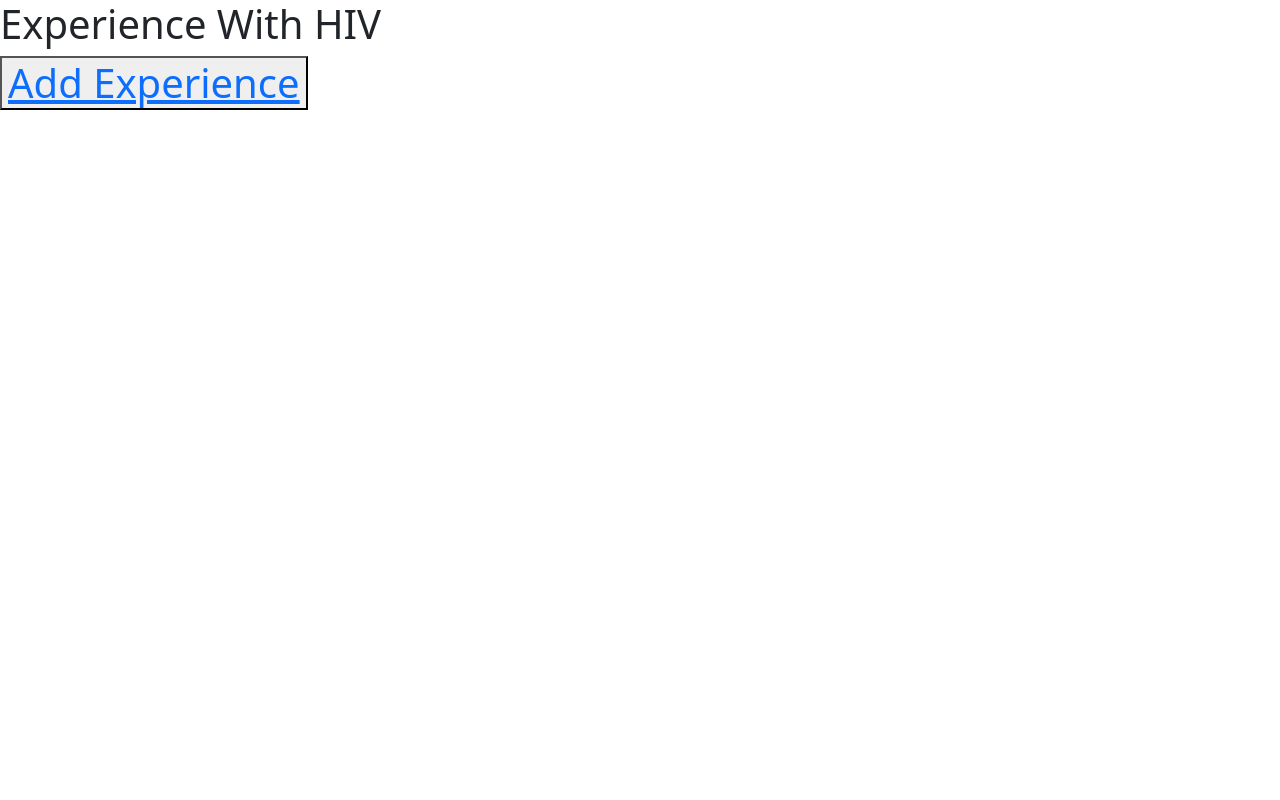
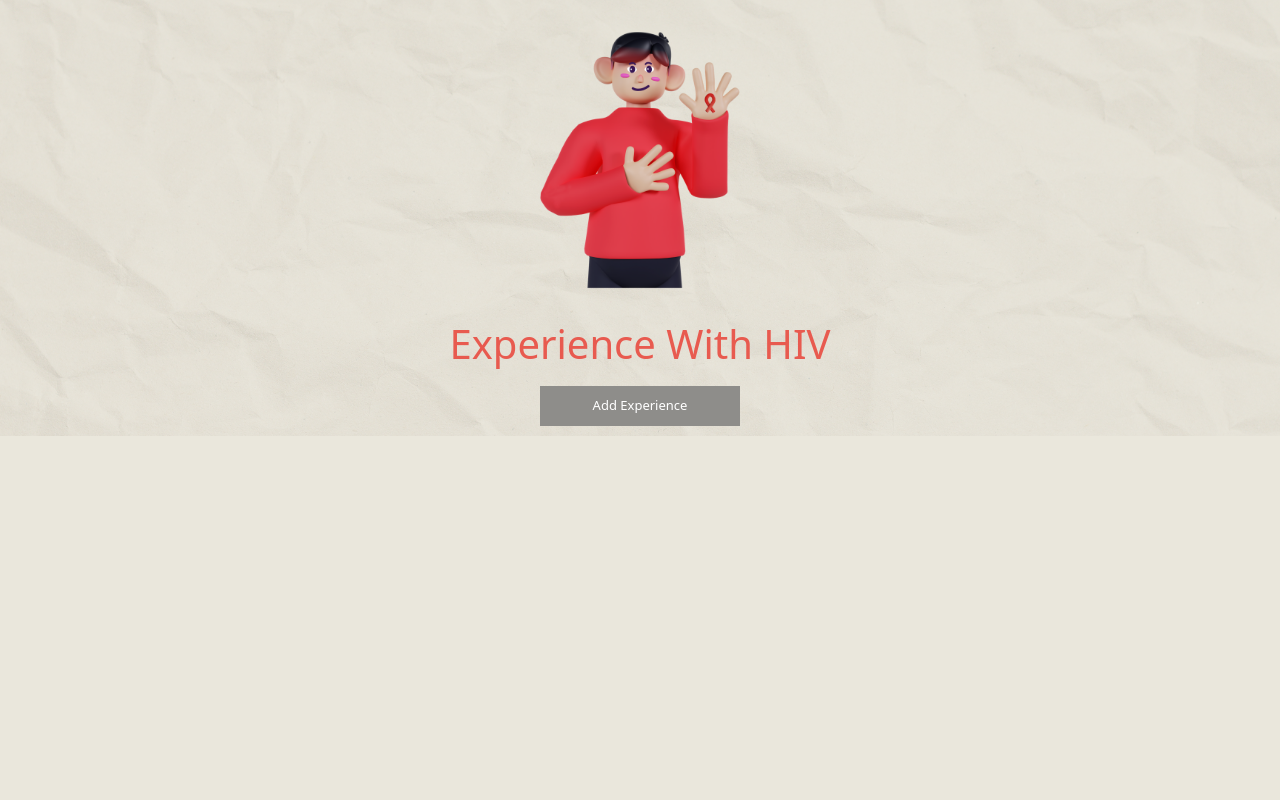
Before and after one commit to Emilicos/D04-PBP, a Django app: page /experience/ in a window 1280 px wide. Run offline with Django 4.2, Linux system fonts and the light colour scheme; data that the repository does not hold is empty.

Commit message:
fix & design feature

```diff
--- a/Experience/models.py
+++ b/Experience/models.py
@@ -4,6 +4,7 @@ from django.contrib.auth.models import User
 # Create your models here.
 class Experience(models.Model):
     user = models.ForeignKey(User, on_delete = models.CASCADE, blank = True, null=True)
+    username=models.TextField(max_length=200, default="carlene")
     posted = models.DateTimeField(auto_now_add=True)
     title = models.CharField(max_length=255)
     preview = models.TextField(max_length = 500)
--- a/Experience/templates/experience.html
+++ b/Experience/templates/experience.html
@@ -2,11 +2,23 @@
 
 {% extends 'base.html' %}
 {% block content %}
-
-<h1> Experience With HIV <h1>
-<div class="container d-flex flex-wrap flex-row " id= "card-container"> </div>
-<button class= "btn-create"><a href="/experience/experience-form">Add Experience</a></button>
-
+<div class="experience-container" style="text-align: center; background-image:url(/static/images/background.png)">
+    <div class="experience-header" >
+        <img src="/static/images/asset1.png" style="width:50%;"></img>
+        <h1 style="color:#e85a4f;"> Experience With HIV <h1>
+    </div>
+    <div>
+        <div class="container d-flex flex-wrap flex-row justify-content-center" id= "card-container" style="
+        display: flex;
+        width:auto;
+        gap: 10px;
+        gap: 10px 20px;
+        row-gap: 10px;
+        column-gap: 20px;"> </div>
+    </div>
+    <button class= "btn-create"><a href="/experience/experience-form" style="font-size:13px; text-align:center;   text-decoration: none; margin-bottom:100px; color:white;
+        ">Add Experience</a></button>
+</div>
 
 <script src="https://ajax.googleapis.com/ajax/libs/jquery/3.6.0/jquery.min.js"></script>
 <script src="https://cdn.jsdelivr.net/npm/bootstrap@5.2.2/dist/js/bootstrap.bundle.min.js" integrity="sha384-OERcA2EqjJCMA+/3y+gxIOqMEjwtxJY7qPCqsdltbNJuaOe923+mo//f6V8Qbsw3" crossorigin="anonymous"></script>
@@ -14,7 +26,7 @@
     function showJson(){
         $.get("/experience/json/", function(data){
             for(i = 0; i < data.length; i++){
-                addText(data[i].fields.title, data[i].fields.preview, data[i].fields.date, data[i].fields.pk)
+                addText(data[i].fields.title, data[i].fields.experience, data[i].fields.date, data[i].fields.pk, data[i].fields.user)
             }
         })
     }
@@ -32,21 +44,24 @@
             dataType: "json",
             success: function(data){
                 for(let experience of data){
-                    text+= `<div class= "col s12 m4">
-                        <div class="card">
+                    text+= `<div class= "card-container flex-wrap m-2 p-2 " >
+                        <div class="card" style="min-width:350px; max-width:350px; padding:10px; margin:2px;">
                             <div class="card-content">
-                                <span class="card-title"> ${experience.fields.title}</span>
-                                <p> ${experience.fields.preview} </p>
-                                <p> ${experience.pk}</p>
+                                <h4 style="text-align:center; color: #e85a4f"><span class="card-title"> ${experience.fields.title}</span></h4>
+                                <p> _____ <p>
+                                <h6 id="experience-preview" class="text-truncate" style="text-align:center;"> ${experience.fields.experience} </h6>
+                                <p style="font-size:10px; text-align:left;">by: ${experience.fields.username} </p>
                             </div>
-                            <div class= "card-action">
-                                <a href="experience-detail/${experience.pk}"> Read More </a>
+                            <div class= "card-action" style="text-align:left;">
+                                <a style="font-size:10px; text-align:left;  text-decoration: none; " href="experience-detail/${experience.pk}"> Read More </a>
                             </div>
                         </div>
                     </div>`
 
                 }
                 $('#card-container').html(text);
+                $('#experience-preview').slice(0,20);
+
 
             } ,
             error: function(data){
--- a/Experience/views.py
+++ b/Experience/views.py
@@ -17,7 +17,7 @@ def show_experience_detail(request, id):
     return render(request, 'experience_detail.html', {'posts': post})
 
 def create_experience(request):
-    user_name = User.objects.get(username=request.user.username)
+    # user_name = User.objects.get(username=request.user.username)
     form = ExperienceForm()
     new_task = None
     if request.method == 'POST':
@@ -25,6 +25,7 @@ def create_experience(request):
         if form.is_valid():
             new_task = form.save(commit=False)
             new_task.user = request.user
+            new_task.username=request.user.username
             new_task.save()
         return HttpResponseRedirect(reverse("homepage:Experience:show_experience"))
         # return HttpResponseRedirect(reverse("todolist:show_todolist"))
--- a/HIVCenter/urls.py
+++ b/HIVCenter/urls.py
@@ -6,5 +6,5 @@ app_name = "homepage"
 
 urlpatterns = [
     path("", show_homepage, name = "show_homepage"),
-    path("experience/", include("Experience.urls" , namespace="Experience"))
+    path("experience/", include("Experience.urls" , namespace="Experience")),
 ]
--- a/PBPD04/urls.py
+++ b/PBPD04/urls.py
@@ -20,4 +20,5 @@ urlpatterns = [
     path('admin/', admin.site.urls),
     path('', include('HIVCenter.urls')),
     path('blogpost/', include('Blogpost.urls')),
+    path("experience/", include("Experience.urls" , namespace="Experience"))
 ]
--- a/static/css/style.css
+++ b/static/css/style.css
@@ -0,0 +1,49 @@
+.detail{
+    display:flex;
+    flex-direction:column;
+    align-items: center;
+    margin-top: 2em;
+}
+
+.experience-container{
+    display:flex;
+    flex-direction:column;
+    align-items: center;
+}
+
+.experience-form-container{
+    display:flex;
+    flex-direction:column;
+    align-items: center;
+    margin-top: 2em;
+}
+
+.form-container-1{
+    background-color: white;
+    border-radius: 15px;
+}
+
+.dropdown{
+    margin-left:10em;
+}
+
+.btn-create{
+    border: none;
+    outline: none;
+    margin:10px;
+    width:200px;
+    height: 40px;
+    background-color: #8e8d8a;
+}
+
+
+
+
+
+.card:hover{
+    transform: scale(1.1);
+    transition: all linear 200ms;
+    z-index: 1;
+    box-shadow: 1px 1px 10px rgba(0,0,0,.3);
+    cursor: pointer;
+}
--- a/templates/base.html
+++ b/templates/base.html
@@ -11,7 +11,7 @@
   <link href="https://cdn.jsdelivr.net/npm/bootstrap@5.2.2/dist/css/bootstrap.min.css" rel="stylesheet" integrity="sha384-Zenh87qX5JnK2Jl0vWa8Ck2rdkQ2Bzep5IDxbcnCeuOxjzrPF/et3URy9Bv1WTRi" crossorigin="anonymous">
 </head>
 
-<body>
+<body style="background-color: #eae7dc">
   {% block content %}
   <script src="https://cdn.jsdelivr.net/npm/bootstrap@5.2.2/dist/js/bootstrap.bundle.min.js" integrity="sha384-OERcA2EqjJCMA+/3y+gxIOqMEjwtxJY7qPCqsdltbNJuaOe923+mo//f6V8Qbsw3" crossorigin="anonymous"></script>
   <script src="https://cdn.jsdelivr.net/npm/@popperjs/core@2.11.6/dist/umd/popper.min.js" integrity="sha384-oBqDVmMz9ATKxIep9tiCxS/Z9fNfEXiDAYTujMAeBAsjFuCZSmKbSSUnQlmh/jp3" crossorigin="anonymous"></script>
```
Also changed, not shown: Experience/templates/experience-form.html (+4 -4 lines), Experience/templates/experience_detail.html (+5 -2 lines), HIVCenter/templates/homepage.html (+24 -1 lines), Experience/migrations/0002_experience_username.py (added), static/images/asset1.png (added), static/images/background.png (added).
